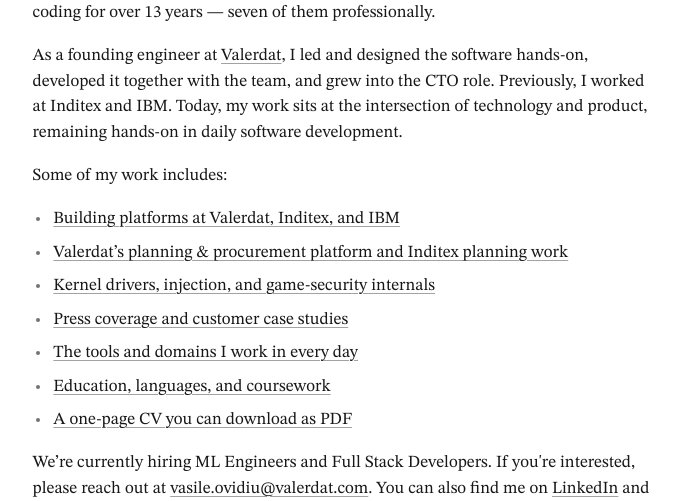
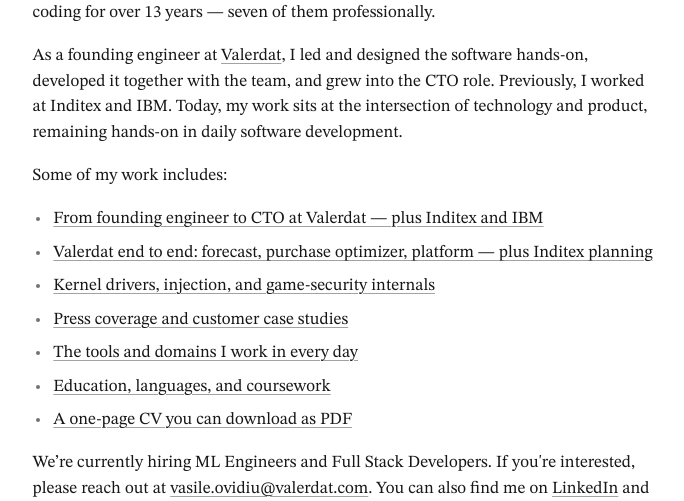
Before and after one commit to zabbix-byte/cv, a Django app: page / in a window 1280 px wide. Shown: the part 195-696 px from the top of the page, without its empty margins (294-978 px from the left). Run offline with Django 5.2, Linux system fonts and the light colour scheme; some web fonts are replaced.

Commit message:
refactor: Update home page work descriptions for clarity and impact
- Revised the descriptions of work experiences on the home page to better reflect roles and contributions, emphasizing the journey from founding engineer to CTO at Valerdat.
- Enhanced the project descriptions to provide a clearer overview of the Valerdat platform's capabilities and the scope of work with Inditex and IBM.

```diff
--- a/templates/pages/home.html
+++ b/templates/pages/home.html
@@ -18,8 +18,8 @@
 
   <p>Some of my work includes:</p>
   <ul class="section-list">
-    <li><a href="{% url 'experience' %}">Building platforms at Valerdat, Inditex, and IBM</a></li>
-    <li><a href="{% url 'projects' %}">Valerdat’s planning &amp; procurement platform and Inditex planning work</a></li>
+    <li><a href="{% url 'experience' %}">From founding engineer to CTO at Valerdat — plus Inditex and IBM</a></li>
+    <li><a href="{% url 'projects' %}">Valerdat end to end: forecast, purchase optimizer, platform — plus Inditex planning</a></li>
     <li><a href="{% url 'research' %}">Kernel drivers, injection, and game-security internals</a></li>
     <li><a href="{% url 'press' %}">Press coverage and customer case studies</a></li>
     <li><a href="{% url 'skills' %}">The tools and domains I work in every day</a></li>
```
